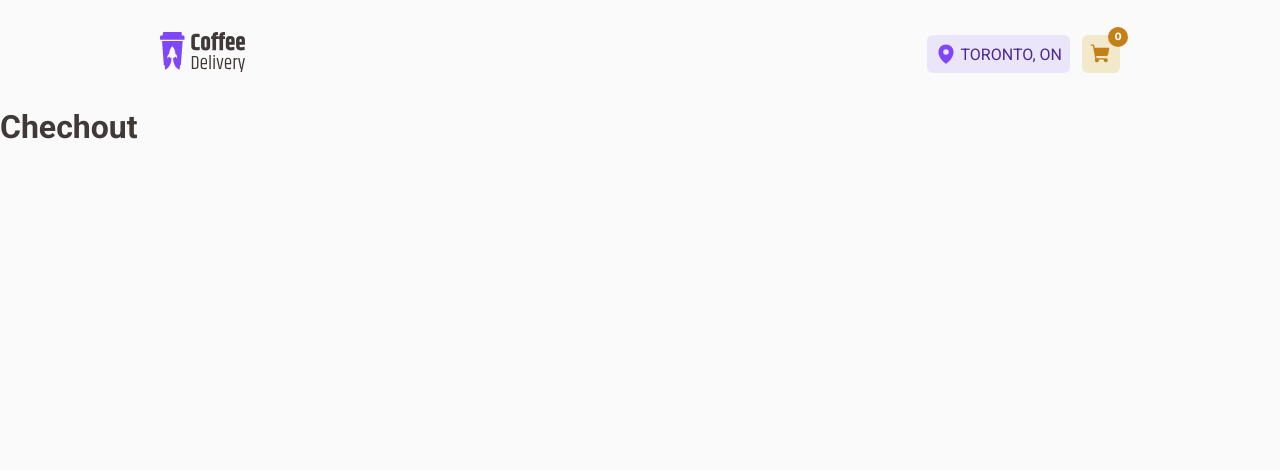
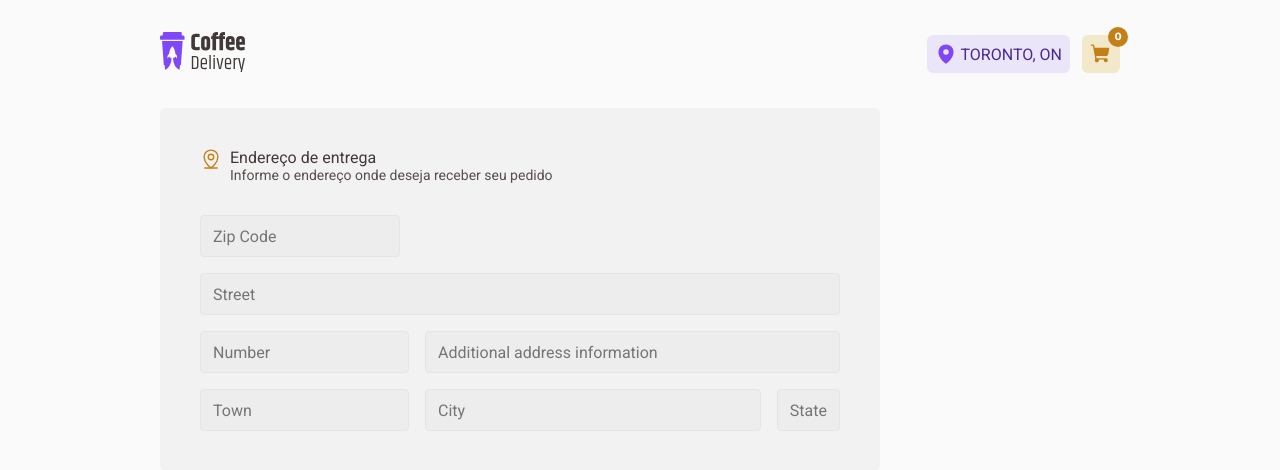
Before and after one commit to gcrozariol/coffee-delivery-react, a React (Vite) app: page /checkout in a window 1280 px wide. Shown: the top 470 px of the page. Built offline with nearby package versions, Linux system fonts and the light colour scheme.

Commit message:
Add form component

```diff
--- a/src/pages/Checkout/index.tsx
+++ b/src/pages/Checkout/index.tsx
@@ -1,3 +1,45 @@
+import { MapPinLine } from 'phosphor-react'
+import {
+  AdditionalAddressDetailInput,
+  AddressContainer,
+  AddressFormContainer,
+  AddressTitle,
+  AddressTitleContainer,
+  CheckoutContainer,
+  CityInput,
+  NumberInput,
+  StateInput,
+  StreetInput,
+  TownInput,
+  ZipCodeInput,
+} from './styles'
+import { defaultTheme } from '@/styles/themes/default'
+
 export function Chechout() {
-  return <h1>Chechout</h1>
+  return (
+    <CheckoutContainer>
+      <AddressContainer>
+        <AddressTitleContainer>
+          <MapPinLine size={22} color={defaultTheme['yellow-dark']} />
+          <AddressTitle>
+            <p>Endereço de entrega</p>
+            <span>Informe o endereço onde deseja receber seu pedido</span>
+          </AddressTitle>
+        </AddressTitleContainer>
+        <AddressFormContainer>
+          <ZipCodeInput placeholder="Zip Code" />
+          <StreetInput placeholder="Street" />
+          <div>
+            <NumberInput placeholder="Number" />
+            <AdditionalAddressDetailInput placeholder="Additional address information" />
+          </div>
+          <div>
+            <TownInput placeholder="Town" />
+            <CityInput placeholder="City" />
+            <StateInput placeholder="State" />
+          </div>
+        </AddressFormContainer>
+      </AddressContainer>
+    </CheckoutContainer>
+  )
 }
--- a/src/pages/Checkout/styles.ts
+++ b/src/pages/Checkout/styles.ts
@@ -0,0 +1,79 @@
+import { styled } from 'styled-components'
+
+export const CheckoutContainer = styled.div`
+  display: flex;
+  padding: 0 10rem;
+`
+
+export const AddressContainer = styled.div`
+  display: flex;
+  flex-direction: column;
+  padding: 2.5rem;
+
+  gap: 2rem;
+
+  border-radius: 6px;
+
+  background-color: ${(props) => props.theme['base-card']};
+`
+export const AddressTitleContainer = styled.div`
+  display: flex;
+  gap: 0.5rem;
+`
+
+export const AddressTitle = styled.div`
+  display: flex;
+  flex-direction: column;
+
+  span {
+    font-size: 14px;
+    color: ${(props) => props.theme['base-text']};
+  }
+`
+export const AddressFormContainer = styled.div`
+  display: flex;
+  flex-direction: column;
+  width: 40rem;
+  gap: 1rem;
+
+  div {
+    display: flex;
+    flex-direction: row;
+    gap: 1rem;
+  }
+`
+
+export const BaseInput = styled.input`
+  display: flex;
+  padding: 0.75rem;
+  border-radius: 4px;
+  border: 1px solid ${(props) => props.theme['base-button']};
+  background-color: ${(props) => props.theme['base-input']};
+  height: 2.625rem;
+
+  ::placeholder {
+    color: ${(props) => props.theme['base-label']};
+  }
+`
+
+export const ZipCodeInput = styled(BaseInput)`
+  width: 12.5rem;
+`
+
+export const StreetInput = styled(BaseInput)``
+
+export const NumberInput = styled(BaseInput)``
+
+export const AdditionalAddressDetailInput = styled(BaseInput)`
+  flex-grow: 1;
+`
+
+export const TownInput = styled(BaseInput)``
+
+export const CityInput = styled(BaseInput)`
+  flex-grow: 1;
+`
+
+export const StateInput = styled(BaseInput)`
+  width: 3.95rem;
+`
```
